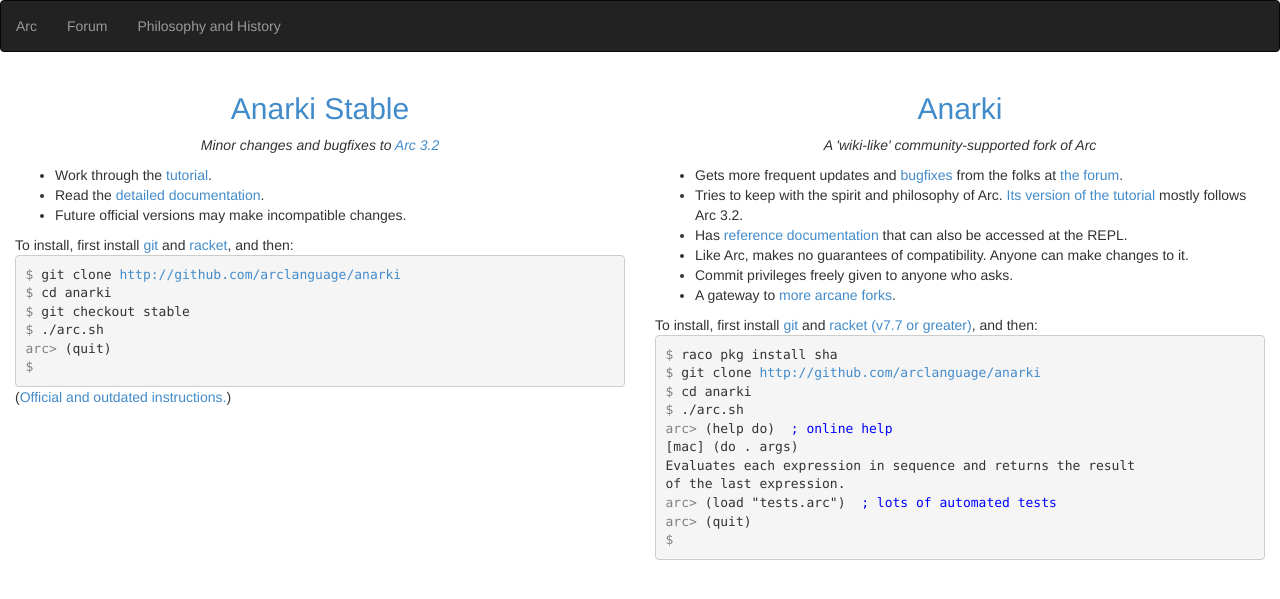
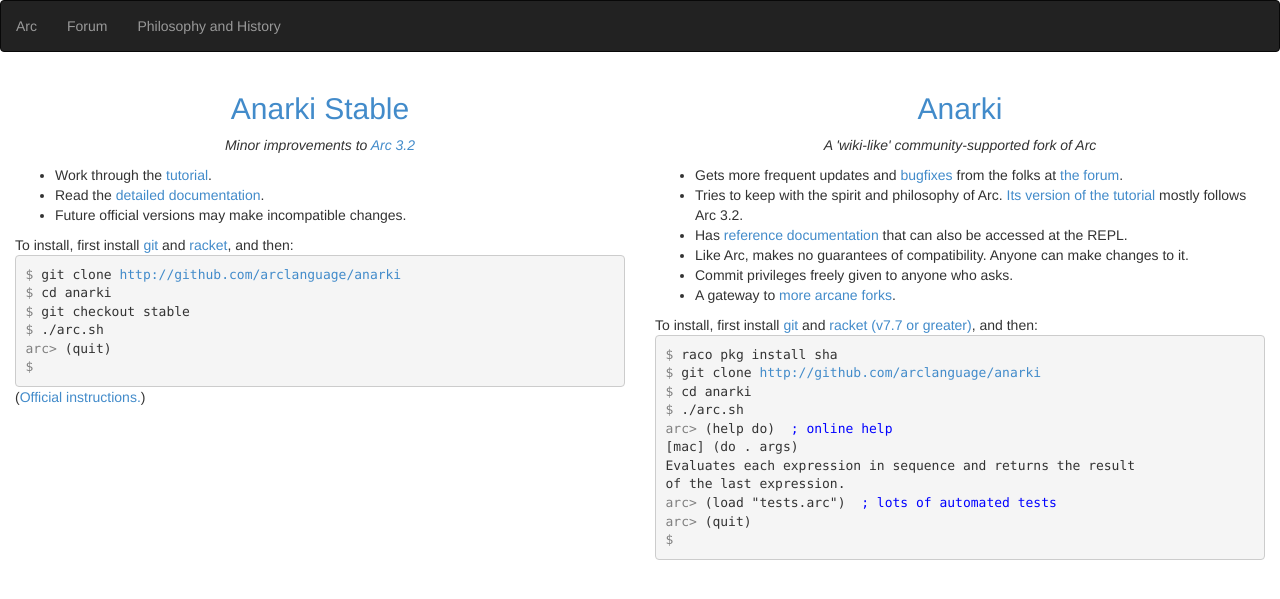
Before and after one commit to arclanguage/arclanguage.github.io, a Jekyll site: the page built from index.md, in a window 1280 px wide. Shown: the top 599 px of the page. Built offline with Jekyll 4.4.1, drawn with Linux system fonts in a browser that asks for light colours.

Commit message:
more precise wording
We really have nothing against the official branch at this point.

```diff
--- a/index.md
+++ b/index.md
@@ -7,7 +7,7 @@
   <div class='col-md-6'>
     <div style='text-align:center'>
       <h2><a href='http://arclanguage.org'>Anarki Stable</a></h2>
-      <p><i>Minor changes and bugfixes to <a href='http://arclanguage.org'>Arc 3.2</a></i></p>
+      <p><i>Minor improvements to <a href='http://arclanguage.org'>Arc 3.2</a></i></p>
     </div>
     <ul>
       <li>Work through the <a href='tut-stable.html'>tutorial</a>.</li>
@@ -23,7 +23,7 @@
 <span style='color:grey'>$</span> ./arc.sh
 <span style='color:grey'>arc&gt;</span> (quit)
 <span style='color:grey'>$</span></pre>
-    (<a href='http://arclanguage.org/install'>Official and outdated instructions.</a>)
+    (<a href='http://arclanguage.org/install'>Official instructions.</a>)
   </div>
 
   <div class='col-md-6'>
```
